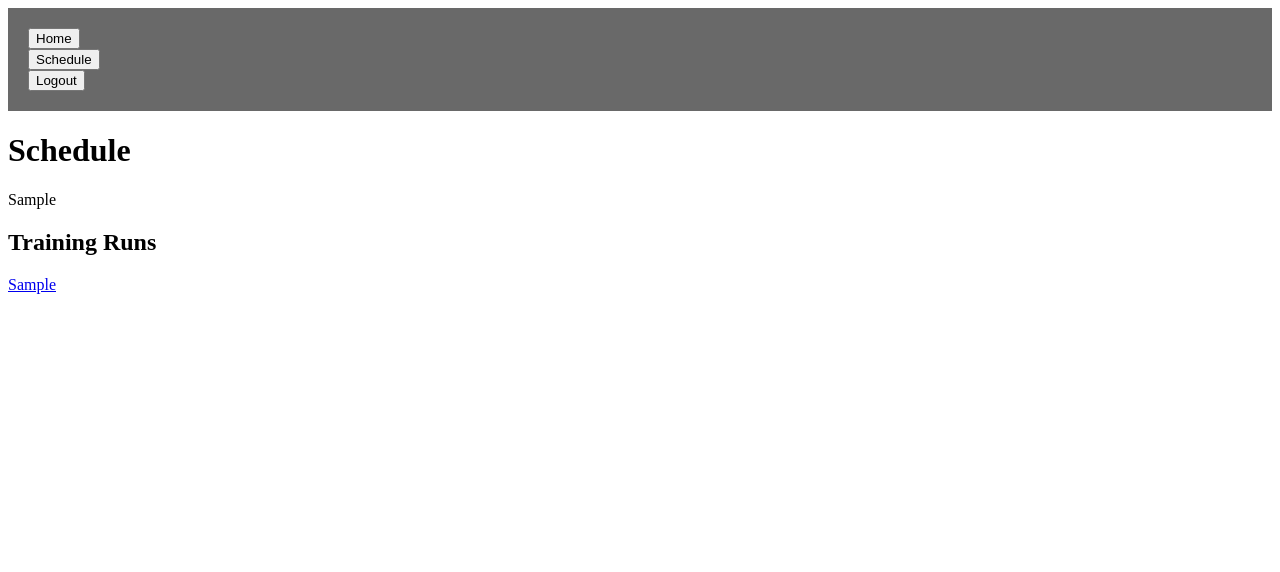
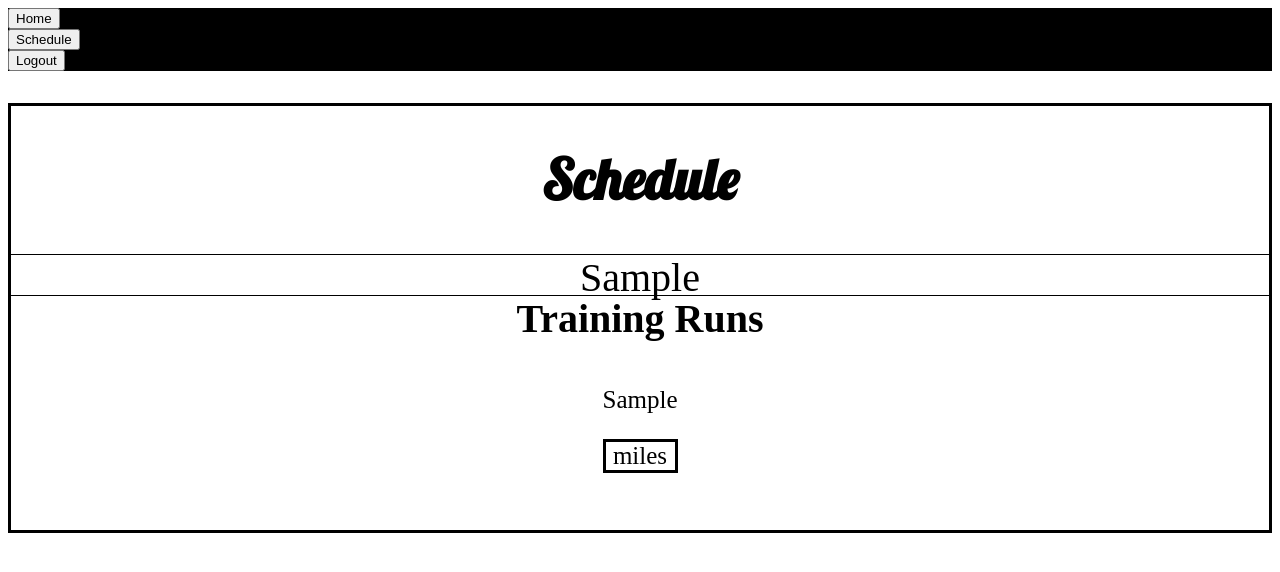
Before and after one commit to Ryoung27/capstoneAttemptTwo, a Django app: page /schedule_view in a window 1280 px wide. Shown: the top 572 px of the page. Run offline with Django 3.2, Linux system fonts and the light colour scheme; a user stored in the database is signed in; tables that the repository leaves empty hold one stand-in row (values such as "Sample post").

Commit message:
designed the website, need to refactor.

```diff
--- a/website/static/styles.css
+++ b/website/static/styles.css
@@ -1,9 +1,114 @@
-nav_container {
-    display: inline-block;
+nav {
+    background-color: black;
+    padding: 0px;
+    margin: 0;
 }
 
-nav {
-    background-color: dimgrey;
-    padding: 20px;
-    margin: 0;
+
+.indexHeader {
+    text-align: center;
+    font-family: 'Lobster', cursive;
+    font-size: 56px;
+    margin-top: 18%;
 }
+
+.loginHeader {
+    text-align: center;
+    font-family: 'Lobster', cursive;
+    font-size: 56px;
+}
+
+.registerHeader {
+    text-align: center;
+    font-family: 'Lobster', cursive;
+    font-size: 56px;
+}
+
+.scheduleHeader {
+    text-align: center;
+    font-family: 'Lobster', cursive;
+    font-size: 56px;
+}
+
+.schedule{
+    text-align: center;
+    font-size: 40px;
+    height:0;
+    width:100%;
+    border-bottom:1px solid black;
+}
+
+.bottomSchedule{
+    text-align: center;
+    font-size: 40px;
+    height:0;
+    width:100%;
+    border-bottom:1px solid black;
+}
+
+.scheduleLinks{
+    text-align: center;
+    display: inline-block;
+    margin: 32px;
+    text-decoration: none;
+    color: black;
+    font-size: 25px;
+}
+
+#login_form{
+    text-align: center;
+    border-style: solid;
+    border-width: 25px;
+    border: black;
+}
+
+#user_form{
+    text-align: center;
+    border-style: solid;
+    border-width: 25px;
+    border: black;
+}
+
+.dayHeader {
+    text-align: center;
+    font-family: 'Lobster', cursive;
+    font-size: 56px;
+}
+.days{
+    text-align: center;
+    margin-top: 32px;
+    border-color: black;
+    border: solid;
+    padding-bottom: 32px;
+}
+
+.loginBody{
+    text-align: center;
+    margin-top: 32px;
+    border-color: black;
+    border: solid;
+    padding-bottom: 64px;
+}
+
+#scheduleWhole{
+    text-align: center;
+    /* margin-top: 32px; */
+    /* border-color: black;
+    border: solid; */
+    padding-bottom: 64px;
+}
+
+.scheduleBody{
+    border: solid, black, 1px;
+}
+
+.miles{
+    font-size: 25px;
+    border: solid, black;
+}
+
+.borderBorder{
+    margin-top: 32px;
+    border: solid black;
+    text-align: center;
+}
--- a/website/templates/index.html
+++ b/website/templates/index.html
@@ -1,13 +1,13 @@
-{% load staticfiles %}
+{% load static %}
 <!DOCTYPE html>
 <html>
   <head>
     <meta charset="utf-8">
+    <link href="https://fonts.googleapis.com/css?family=Lobster" rel="stylesheet">
     <title>Run for It</title>
   </head>
   <body>
-    <h1>Run for It</h1>
-    <h1>Welcome to Run for It {{ user.username }}!</h1>
     {% include "run/navbar.html" %}
+    <h1 class="indexHeader">Welcome to Run for It {{ user.username }}!</h1>
   </body>
 </html>
--- a/website/templates/register.html
+++ b/website/templates/register.html
@@ -1,3 +1,4 @@
+{% load static %}
 <!DOCTYPE html>
 <html>
     <head>
@@ -5,14 +6,13 @@
     </head>
 
     <body>
-        <h1>Ready Set</h1>
+        {% include "run/navbar.html" %}
+        <h1 class="registerHeader">Register Here</h1>
 
         {% if registered %}
         <strong>Thank you for registering!</strong>
         <a href="{% url 'website:index' %}">Return to the homepage.</a><br />
         {% else %}
-        <strong>Register here!</strong><br />
-
         <form id="user_form" method="post" action="{% url 'website:register' %}"
                 enctype="multipart/form-data">
 
--- a/website/templates/run/navbar.html
+++ b/website/templates/run/navbar.html
@@ -2,13 +2,13 @@
 <link rel="stylesheet" type="text/css" href="{% static 'styles.css' %}">
 <nav class="nav_container">
     {% if user.is_authenticated %}
-    <form action="{% url 'website:index' %}" method="get">
+    <form class="homeButton" action="{% url 'website:index' %}" method="get">
             <input type="submit" value="Home">
         </form>
-        <form action="{% url 'website:schedule_view' %}" method="get">
+        <form class="scheduleButton" action="{% url 'website:schedule_view' %}" method="get">
             <input type="submit" value="Schedule">
         </form>
-        <form action="{% url 'website:logout' %}" method="get">
+        <form class="logoutButton" action="{% url 'website:logout' %}" method="get">
             <input type="submit" value="Logout">
         </form>
     {% else %}
@@ -20,5 +20,3 @@
         </form>
     {% endif %}
 </nav>
-
-<!-- <a href="{% url 'website:logout' %}">Logout</a> -->
--- a/website/templates/run/schedule.html
+++ b/website/templates/run/schedule.html
@@ -1,21 +1,29 @@
-{% load staticfiles %}
+{% load static %}
 <!DOCTYPE html>
 <html>
+
 <head>
     <meta charset="utf-8">
+    <link href="https://fonts.googleapis.com/css?family=Lobster" rel="stylesheet">
     <title>Run for It</title>
 </head>
+
 <body>
     {% include "run/navbar.html" %}
-    <div class='schedule'>
-    <h1>Schedule</h1>
+    <div class="borderBorder">
+        <h1 class="scheduleHeader">Schedule</h1>
         {% for schedule in schedules %}
-    <p>{{schedule.schedule}}</p>
+        <p class="schedule">{{schedule.schedule}}</p>
         {% endfor %}
 
-    <h2>Training Runs</h2>
+        <h2 class="bottomSchedule">Training Runs</h2>
+        <div class="scheduleWhole">
             {% for day in days %}
-    <a href="{% url 'website:day_view' pk=day.id %}"><p>{{day.distance}}</p></a>
+            <a class="scheduleLinks" href="{% url 'website:day_view' pk=day.id %}">
+                <p>{{day.distance}} <div class="miles">miles</div>
+                </p>
+            </a>
             {% endfor %}
         </div>
+    </div>
 </body>
```
Also changed, not shown: website/templates/login.html (+16 -4 lines), website/templates/run/day.html (+10 -19 lines), website/views/day_view.py (+1 -11 lines). Lines whose indentation alone changed are shown as unchanged.
